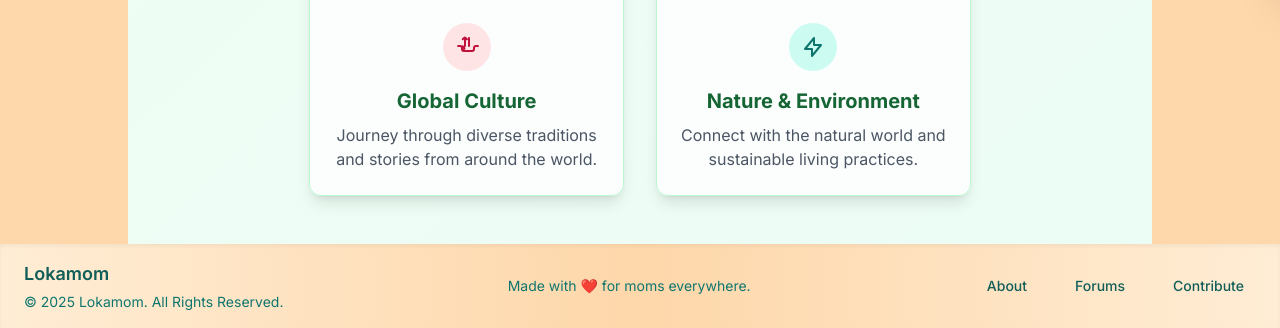
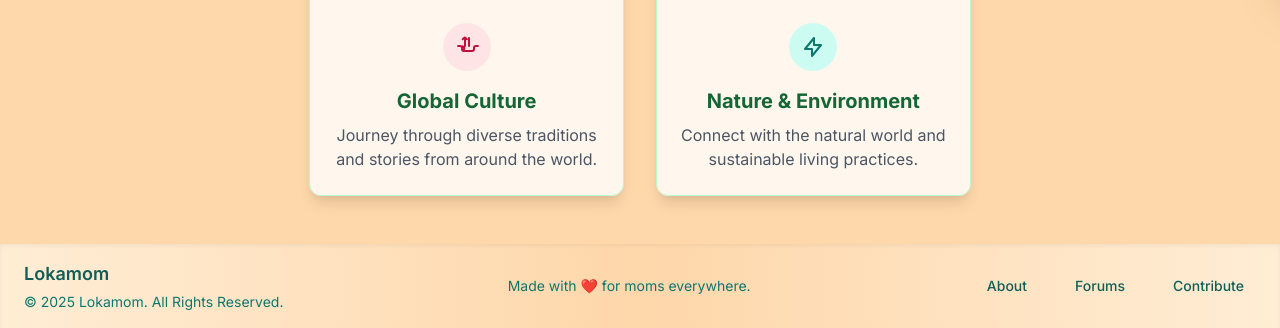
Before and after one commit to kiran-sindagi/Lokamom, a Django app: template articles/templates/sections.html in a window 1280 px wide. Shown: the part 816-1144 px from the top of the page. Run offline with Django 3.2, Linux system fonts and the light colour scheme; the template is opened without the code that fills it, so the values that code supplies are empty; some libraries are stand-ins or nearby versions.

Commit message:
sections updated bgcolor

```diff
--- a/articles/templates/sections.html
+++ b/articles/templates/sections.html
@@ -2,7 +2,7 @@
 {% load static %}
 
 {% block content %}
-<div class="bg-gradient-to-br from-green-50 to-emerald-50 min-h-screen">
+<div class="min-h-screen">
   <div class="max-w-5xl mx-auto py-12 px-4">
     <div class="text-center mb-12">
       <h2 class="text-4xl font-extrabold text-green-800 tracking-tight">
```
